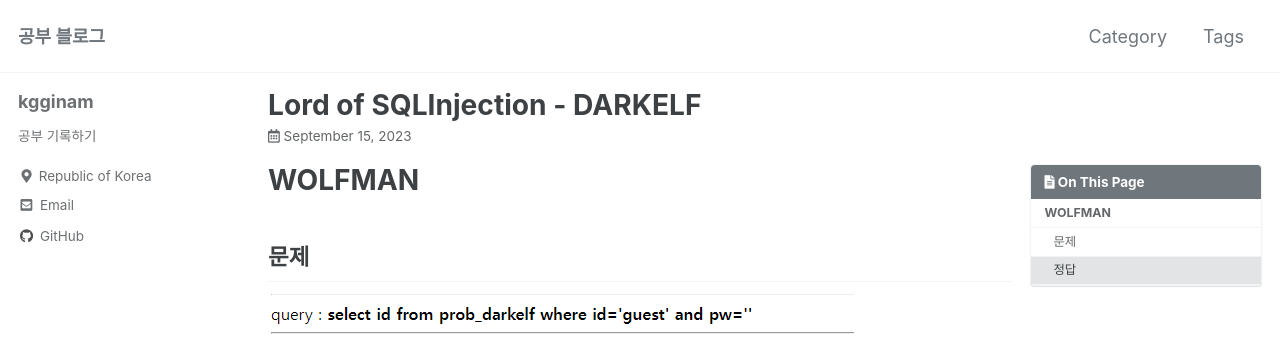
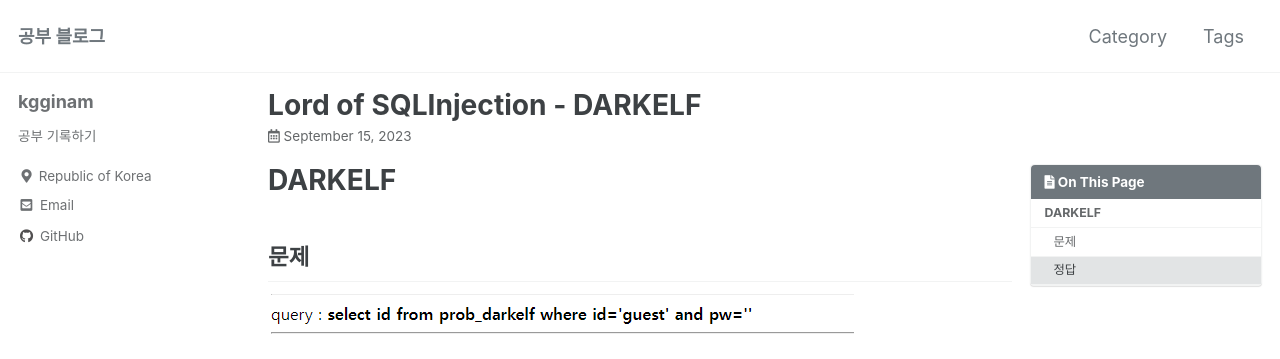
Before and after one commit to kgginam/kgginam.github.io, a Jekyll site: the page built from _posts/2023-09-15-los-darkelf.md, in a window 1280 px wide. Shown: the top 359 px of the page. Built offline with Jekyll 4.4.1, drawn with Linux system fonts in a browser that asks for light colours; cached includes are drawn as plain includes; comment, search, counter and statistics services are not loaded.

Commit message:
오타 수정

```diff
--- a/_posts/2023-09-15-los-darkelf.md
+++ b/_posts/2023-09-15-los-darkelf.md
@@ -8,7 +8,7 @@ tags:
 toc: true
 ---
 
-# WOLFMAN
+# DARKELF
 ## 문제
 ![img](/assets/images/los/darkelf1.png)
 
```
